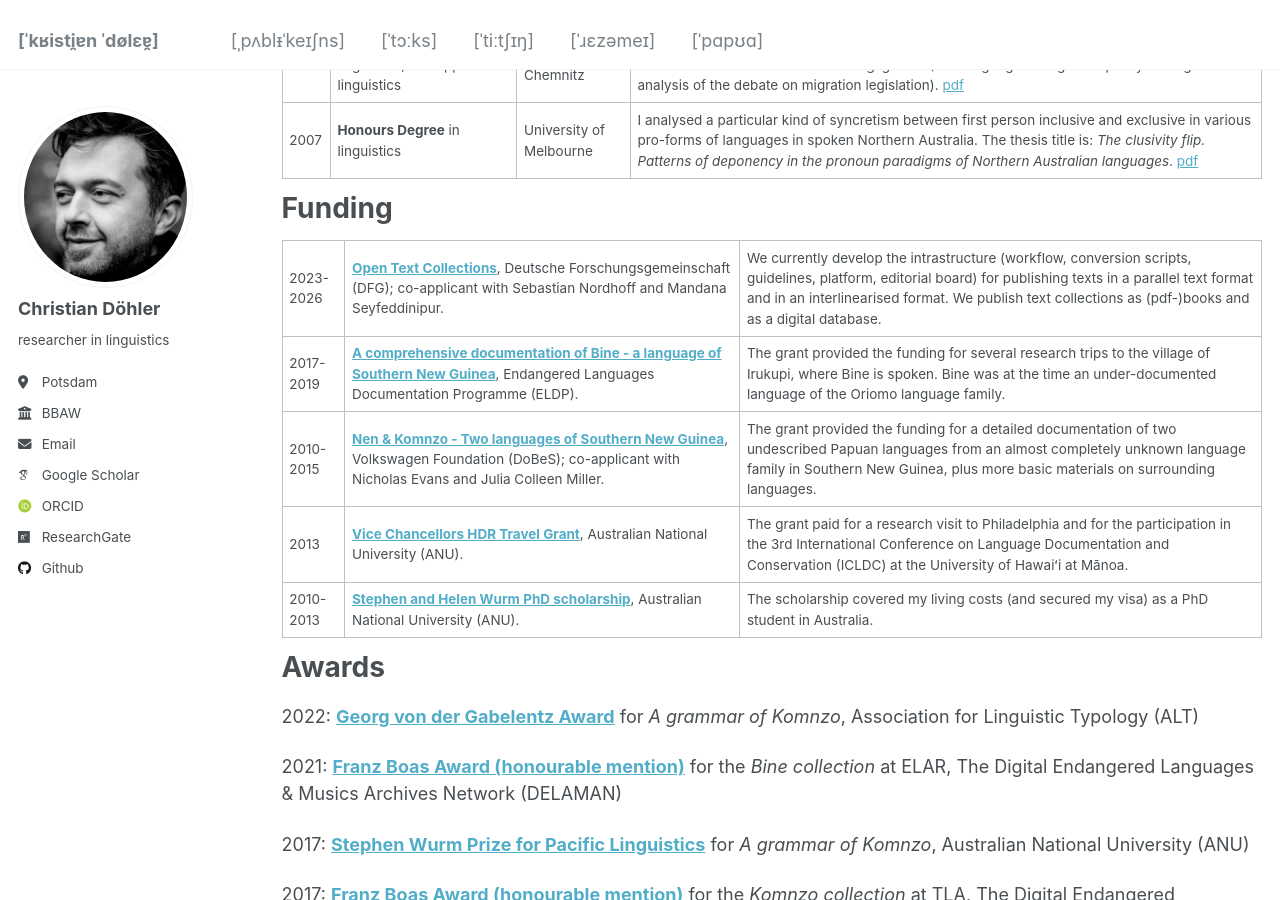
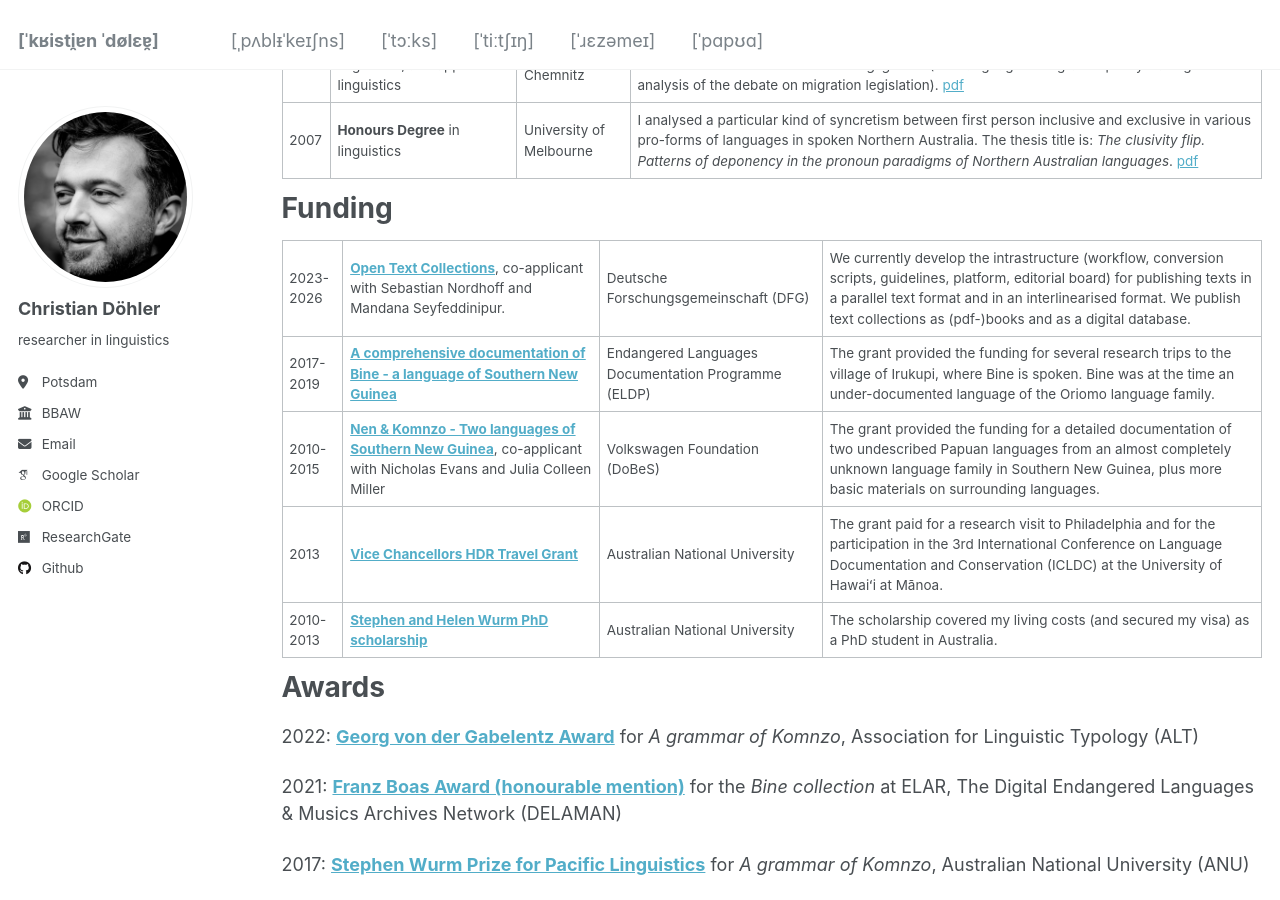
Before and after one commit to chrdoe/chrdoe.github.io, a Jekyll site: the page built from _pages/cv.md, in a window 1280 px wide and 900 px high, scrolled down 1080 px. Built offline with Jekyll 4.4.1, drawn with Linux system fonts in a browser that asks for light colours; some web fonts are replaced.

Commit message:
Update cv.md

```diff
--- a/_pages/cv.md
+++ b/_pages/cv.md
@@ -35,11 +35,11 @@ Education
 Funding
 ====
 
-|2023-2026|**[Open Text Collections](https://www.bbaw.de/forschung/open-text-collections)**, Deutsche Forschungsgemeinschaft (DFG); co-applicant with Sebastian Nordhoff and Mandana Seyfeddinipur.|We currently develop the intrastructure (workflow, conversion scripts, guidelines, platform, editorial board) for publishing texts in a parallel text format and in an interlinearised format. We publish text collections as (pdf-)books and as a digital database.|
-|2017-2019|**[A comprehensive documentation of Bine - a language of Southern New Guinea](https://www.elararchive.org/dk0471)**, Endangered Languages Documentation Programme (ELDP).|The grant provided the funding for several research trips to the village of Irukupi, where Bine is spoken. Bine was at the time an under-documented language of the Oriomo language family.|
-|2010-2015|**[Nen & Komnzo - Two languages of Southern New Guinea](https://portal.volkswagenstiftung.de/search/projectPDF.do?projectId=8476)**, Volkswagen Foundation (DoBeS); co-applicant with Nicholas Evans and Julia Colleen Miller.|The grant provided the funding for a detailed documentation of two undescribed Papuan languages from an almost completely unknown language family in Southern New Guinea, plus more basic materials on surrounding languages.|
-|2013|**[Vice Chancellors HDR Travel Grant](https://study.anu.edu.au/scholarships/find-scholarship/vice-chancellors-hdr-travel-grants)**, Australian National University (ANU).|The grant paid for a research visit to Philadelphia and for the participation in the 3rd International Conference on Language Documentation and Conservation (ICLDC) at the University of Hawaiʻi at Mānoa.|
-|2010-2013|**[Stephen and Helen Wurm PhD scholarship](https://study.anu.edu.au/scholarships/find-scholarship/stephen-helen-wurm-phd-scholarship-asia-pacific-linguistics)**, Australian National University (ANU).|The scholarship covered my living costs (and secured my visa) as a PhD student in Australia.|
+|2023-2026|**[Open Text Collections](https://www.bbaw.de/forschung/open-text-collections)**, co-applicant with Sebastian Nordhoff and Mandana Seyfeddinipur.|Deutsche Forschungsgemeinschaft (DFG)|We currently develop the intrastructure (workflow, conversion scripts, guidelines, platform, editorial board) for publishing texts in a parallel text format and in an interlinearised format. We publish text collections as (pdf-)books and as a digital database.|
+|2017-2019|**[A comprehensive documentation of Bine - a language of Southern New Guinea](https://www.elararchive.org/dk0471)**|Endangered Languages Documentation Programme (ELDP)|The grant provided the funding for several research trips to the village of Irukupi, where Bine is spoken. Bine was at the time an under-documented language of the Oriomo language family.|
+|2010-2015|**[Nen & Komnzo - Two languages of Southern New Guinea](https://portal.volkswagenstiftung.de/search/projectPDF.do?projectId=8476)**, co-applicant with Nicholas Evans and Julia Colleen Miller|Volkswagen Foundation (DoBeS)|The grant provided the funding for a detailed documentation of two undescribed Papuan languages from an almost completely unknown language family in Southern New Guinea, plus more basic materials on surrounding languages.|
+|2013|**[Vice Chancellors HDR Travel Grant](https://study.anu.edu.au/scholarships/find-scholarship/vice-chancellors-hdr-travel-grants)**|Australian National University|The grant paid for a research visit to Philadelphia and for the participation in the 3rd International Conference on Language Documentation and Conservation (ICLDC) at the University of Hawaiʻi at Mānoa.|
+|2010-2013|**[Stephen and Helen Wurm PhD scholarship](https://study.anu.edu.au/scholarships/find-scholarship/stephen-helen-wurm-phd-scholarship-asia-pacific-linguistics)**|Australian National University|The scholarship covered my living costs (and secured my visa) as a PhD student in Australia.|
 
 Awards
 ====
```
